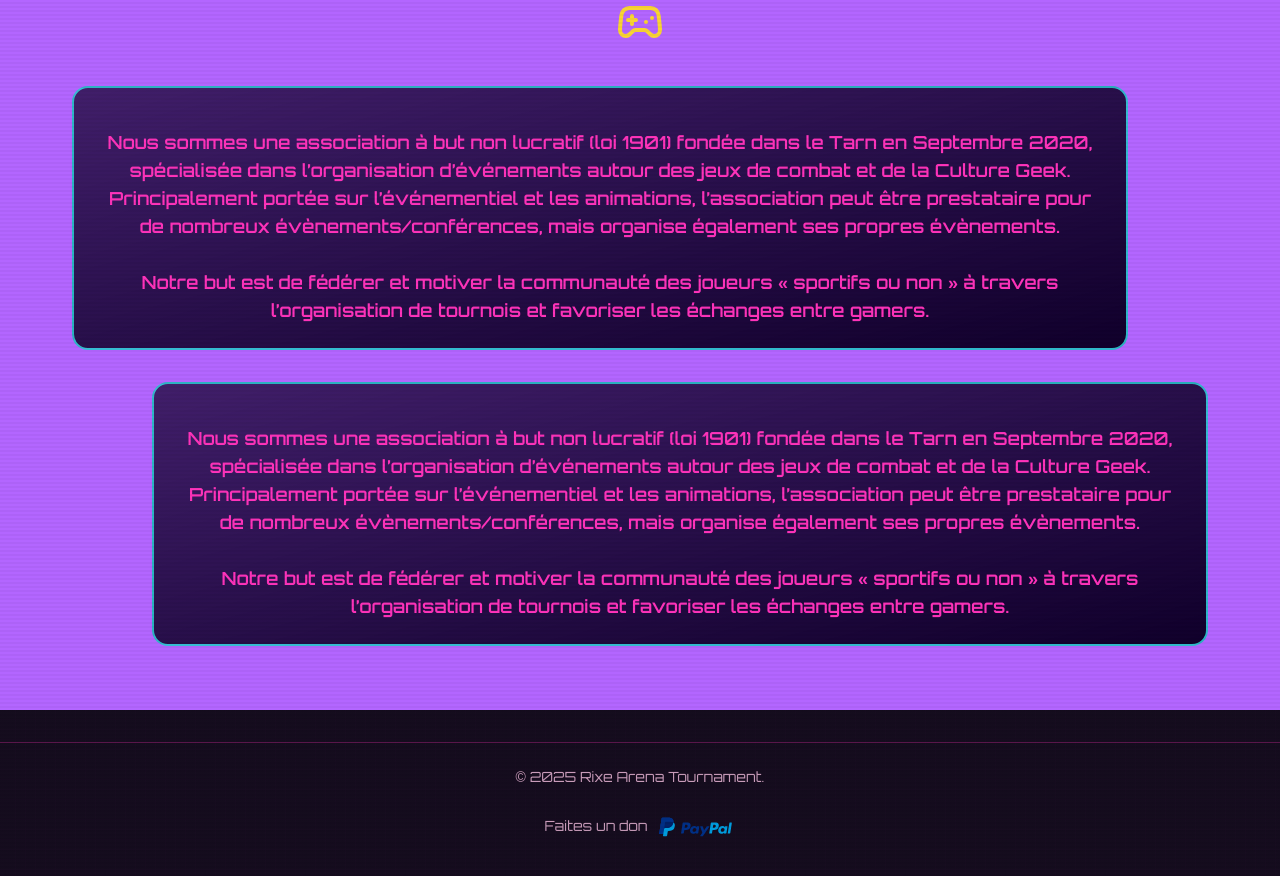
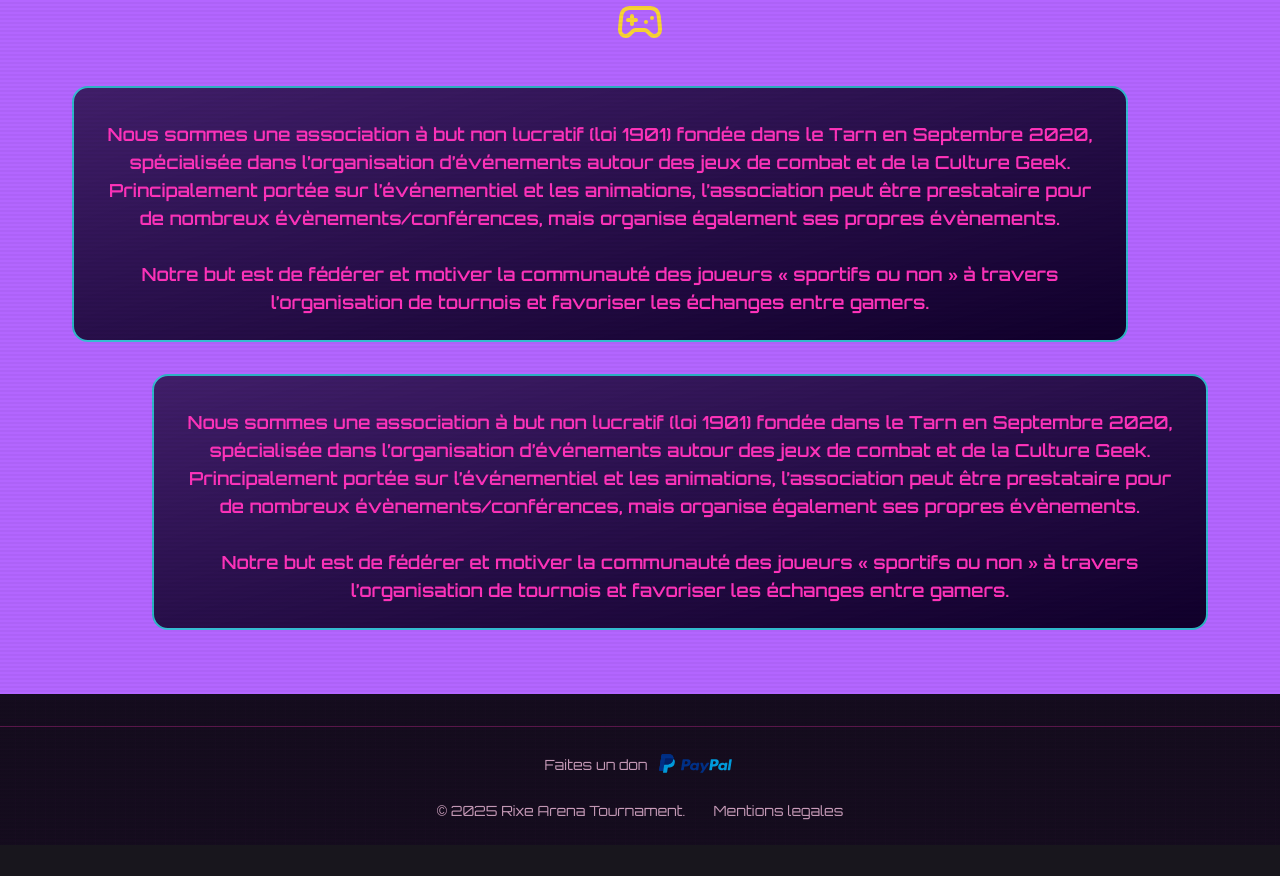
Before and after one commit to ISinFor7/RixeArena, a Next.js app: page / in a window 1280 px wide. Shown: the part 696-1572 px from the top of the page. After the commit the page ends 1541 px from the top, so only its background shows below. Built offline with nearby package versions, Linux system fonts and the light colour scheme.

Commit message:
changement footer, padding top présentation asso et modification du svg paypal

```diff
--- a/app/layout.tsx
+++ b/app/layout.tsx
@@ -64,12 +64,16 @@ export default function RootLayout({
           <main className="flex-1 container mx-auto pb-8 min-w-[99vw]">{children}</main>
           <footer className="mt-auto border-t border-primary/30 py-6">
             <div className="container mx-auto px-4 text-center text-sm text-muted-foreground">
-              © {new Date().getFullYear()} Rixe Arena Tournament.
-              <br />
               <a href="https://www.paypal.com/donate?token=JT3Kvah8e9K1zqAOfHyGjsl-fJlzpO-_yr3GVocmuZg5_8dA_OTrtHW8GuumH8ogaOXhu8mRaNTfcP3k">
                 Faites un don
-                <BPaypal className="inline-block ml-2 size-20" />
+                <BPaypal className="inline-block ml-2 w-20 h-auto" />
               </a>
+              <br />
+              <br />
+              <div className="flex flex-col sm:flex-row justify-center gap-2">
+                © {new Date().getFullYear()} Rixe Arena Tournament.
+                <a href="/mentions-legales" className="ml-5">Mentions legales</a>
+              </div>
             </div>
           </footer>
         </div>
--- a/app/page.tsx
+++ b/app/page.tsx
@@ -68,7 +68,7 @@ export default function Home() {
           <div className="container mx-auto flex items-center justify-center h-full">
             <div className="grid gap-8 mb-16 max-w-6xl z-10 px-2">
               <div className="text-center p-6 rounded-2xl bg-gradient-to-br from-background/70 to-background border-2 border-secondary/70 sm:mr-20">
-                <p className="text-center text-primary text-sm md:text-base lg:text-lg font-semibold pt-4">
+              <p className="text-center text-primary text-sm md:text-base lg:text-lg font-semibold pt-2">
                   Nous sommes une association à but non lucratif (loi 1901) fondée dans le Tarn en Septembre 2020, spécialisée dans l’organisation d’événements autour des jeux de combat et de la Culture Geek. <br />
                   Principalement portée sur l’événementiel et les animations, l’association peut être prestataire pour de nombreux évènements/conférences, mais organise également ses propres évènements. <br />
                   <br />
@@ -77,7 +77,7 @@ export default function Home() {
               </div>
 
               <div className="text-center p-6 rounded-2xl bg-gradient-to-br from-background/70 to-background border-2 border-secondary/70 sm:ml-20">
-                <p className="text-center text-primary text-sm md:text-base lg:text-lg font-semibold pt-4">
+                <p className="text-center text-primary text-sm md:text-base lg:text-lg font-semibold pt-2">
                   Nous sommes une association à but non lucratif (loi 1901) fondée dans le Tarn en Septembre 2020, spécialisée dans l’organisation d’événements autour des jeux de combat et de la Culture Geek. <br />
                   Principalement portée sur l’événementiel et les animations, l’association peut être prestataire pour de nombreux évènements/conférences, mais organise également ses propres évènements. <br />
                   <br />
--- a/components/logo/paypal-big.jsx
+++ b/components/logo/paypal-big.jsx
@@ -3,8 +3,8 @@ const BPaypal = (props) => (
     xmlns="http://www.w3.org/2000/svg"
     xmlnsXlink="http://www.w3.org/1999/xlink"
     width={800}
-    height={800}
-    viewBox="-11.153 -123.214 326.05 326.05"
+    height={300}
+    viewBox="-11.153 -11.214 326.05 122.05"
     {...props}
   >
     <g transform="matrix(2.07675 0 0 -2.07675 -11.153 92.77)">
```
